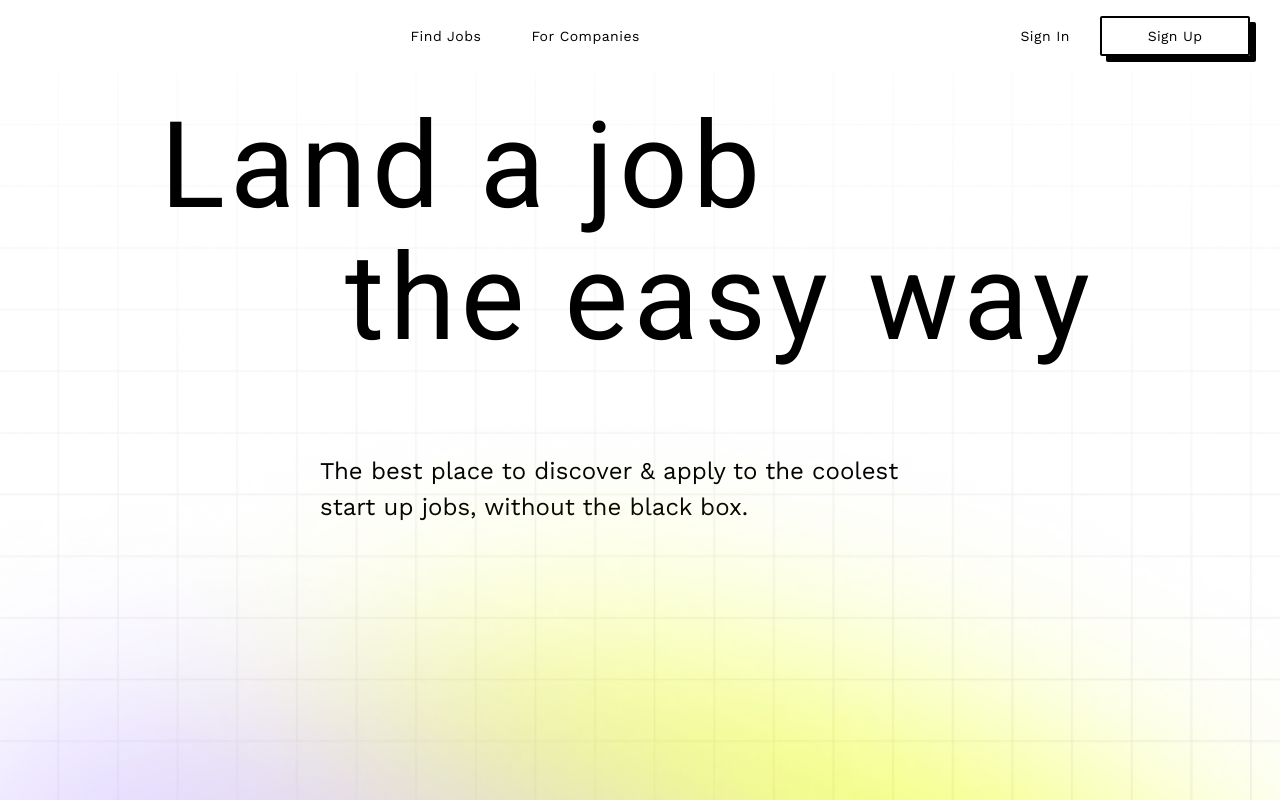
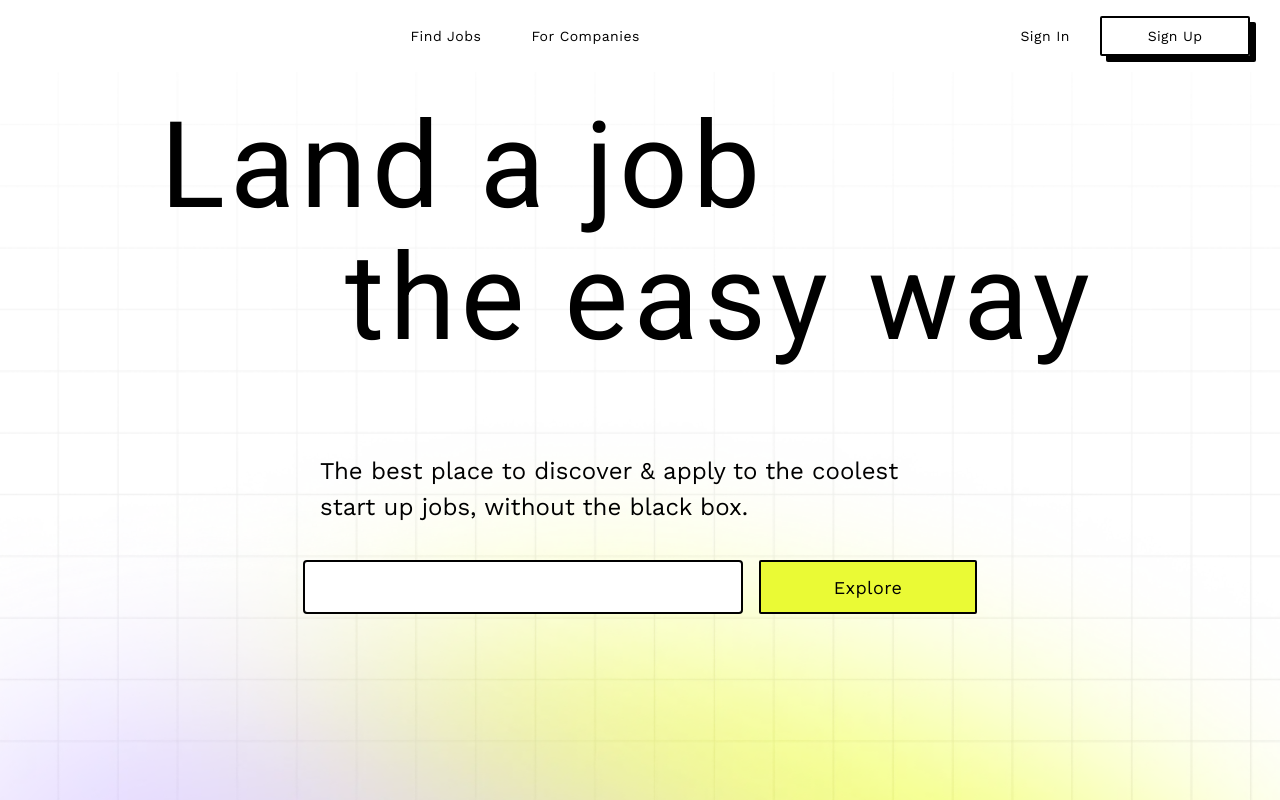
Before and after one commit to midas-png/SkillHunt, a React (Create React App) app in the folder client/: page / in a window 1280 px wide. Built offline with nearby package versions, Linux system fonts and the light colour scheme.

Commit message:
textfield ui component added

```diff
--- a/client/src/components/Hero/index.tsx
+++ b/client/src/components/Hero/index.tsx
@@ -6,8 +6,9 @@ import {
   SubtitleWrapper,
   TitlesWrapper,
   TitleWrapper,
+  TextfieldWrapper,
 } from './styles';
-import { Title } from 'ui';
+import { Button, Title, Textfield } from 'ui';
 import { Assets } from 'assets';
 
 export const Hero: FC = () => (
@@ -31,5 +32,11 @@ export const Hero: FC = () => (
         the black box.
       </Subtitle>
     </SubtitleWrapper>
+    <TextfieldWrapper>
+      <Textfield />
+      <Button variant='secondary' size='large' disableShadow>
+        Explore
+      </Button>
+    </TextfieldWrapper>
   </HeroWrapper>
 );
--- a/client/src/components/Hero/styles.tsx
+++ b/client/src/components/Hero/styles.tsx
@@ -6,6 +6,10 @@ export const HeroWrapper = styled.div`
   gap: 35px;
   flex-direction: column;
   height: 100vh;
+
+  div {
+    z-index: 2;
+  }
 `;
 
 export const HeroBackgroundImage = styled.img`
@@ -66,3 +70,19 @@ export const Subtitle = styled.span`
     text-align: center;
   }
 `;
+
+export const TextfieldWrapper = styled.div`
+  display: flex;
+  justify-content: center;
+  gap: 16px;
+
+  @media screen and (max-width: 768px) {
+    flex-direction: column;
+    padding: 0 50px;
+
+    input,
+    button {
+      width: 100%;
+    }
+  }
+`;
--- a/client/src/ui/button/styles.tsx
+++ b/client/src/ui/button/styles.tsx
@@ -48,9 +48,13 @@ const sizeMap = {
     height: 40px;
     min-width: 150px;
     padding: 0 10px;
+    font-size: 14px;
   `,
   large: css`
-    padding: 12px 60px;
+    height: 54px;
+    min-width: 218px;
+    padding: 0 20px;
+    font-size: 18px;
   `,
   full: css`
     width: 100%;
@@ -62,7 +66,6 @@ export const ButtonComponent = styled.button<IProps>`
   justify-content: center;
   align-items: center;
   border-radius: 2px;
-  font-size: 14px;
   letter-spacing: 0.36px;
   transition: all 0.3s ease-in-out;
   cursor: pointer;
--- a/client/src/ui/index.ts
+++ b/client/src/ui/index.ts
@@ -1,3 +1,4 @@
 export { Button } from './button';
 export { Circle3D } from './circle3d';
 export { Title } from './title';
+export { Textfield } from './textfield';
--- /dev/null
+++ b/client/src/ui/textfield/index.tsx
@@ -0,0 +1,24 @@
+import { useState, FC, ChangeEvent } from 'react';
+import { IProps } from './props';
+import { TextfieldComponent } from './styles';
+
+export const Textfield: FC<IProps> = ({
+  defaultValue,
+  placeholder,
+  onChange,
+}) => {
+  const [innerValue, setInnerValue] = useState(defaultValue);
+
+  const handleChange = (e: ChangeEvent<HTMLInputElement>): void => {
+    onChange && onChange(e);
+    setInnerValue(e.target.value);
+  };
+
+  return (
+    <TextfieldComponent
+      value={innerValue}
+      placeholder={placeholder}
+      onChange={handleChange}
+    />
+  );
+};
--- /dev/null
+++ b/client/src/ui/textfield/props.ts
@@ -0,0 +1,8 @@
+/* eslint-disable no-unused-vars */
+import { FormEvent } from 'react';
+
+export interface IProps {
+  defaultValue?: string | number | readonly string[] | undefined;
+  placeholder?: string;
+  onChange?: (e: FormEvent<HTMLInputElement>) => void;
+}
--- /dev/null
+++ b/client/src/ui/textfield/styles.ts
@@ -0,0 +1,10 @@
+import styled from 'styled-components';
+
+export const TextfieldComponent = styled.input`
+  font-size: 30px;
+  width: 440px;
+  border: ${({ theme }) => `2px solid ${theme.palette.secondary}`};
+  border-radius: 4px;
+  padding-left: 5px;
+  outline: none;
+`;
```
Also changed, not shown: 1 other file (tests, documents, lock files or other folders).
